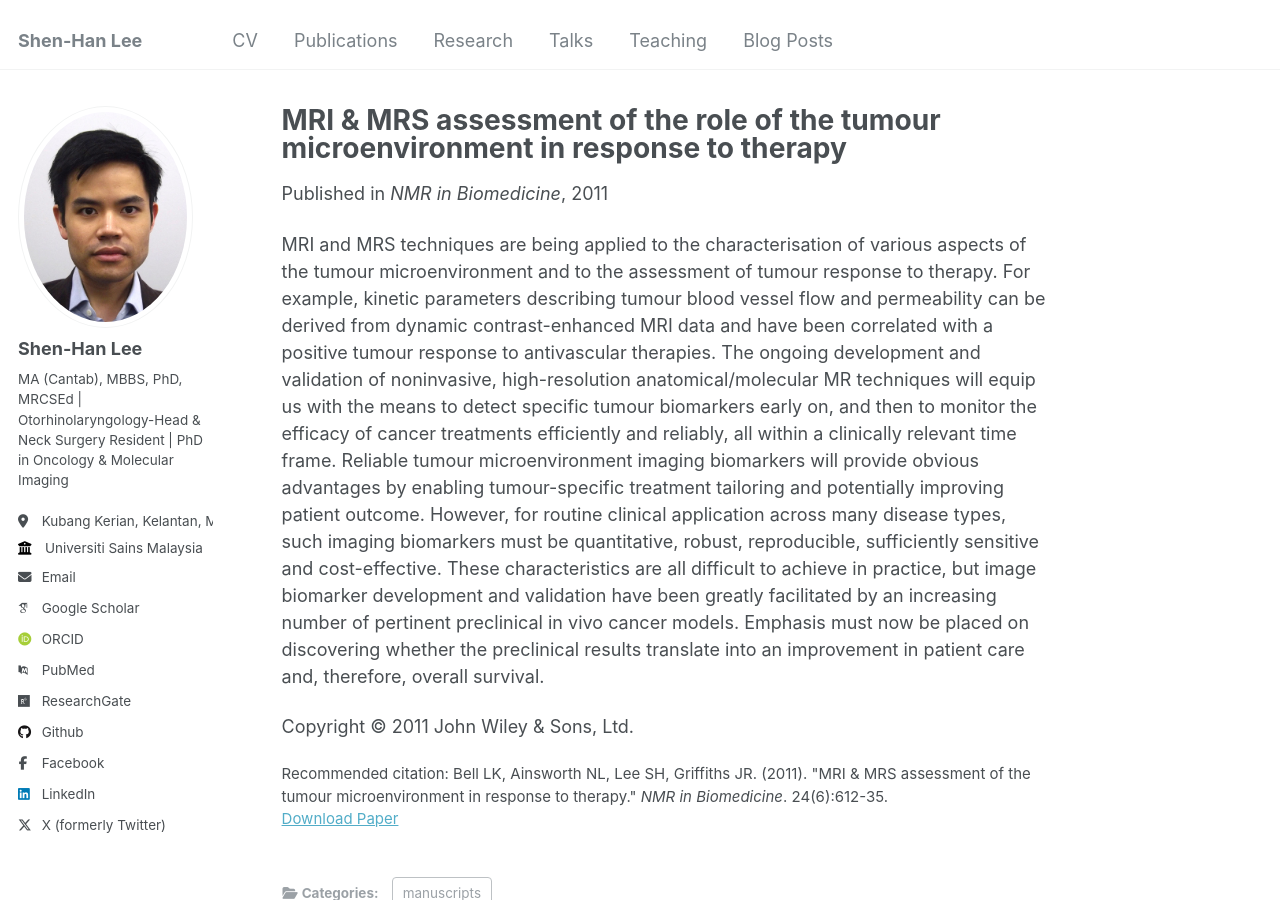
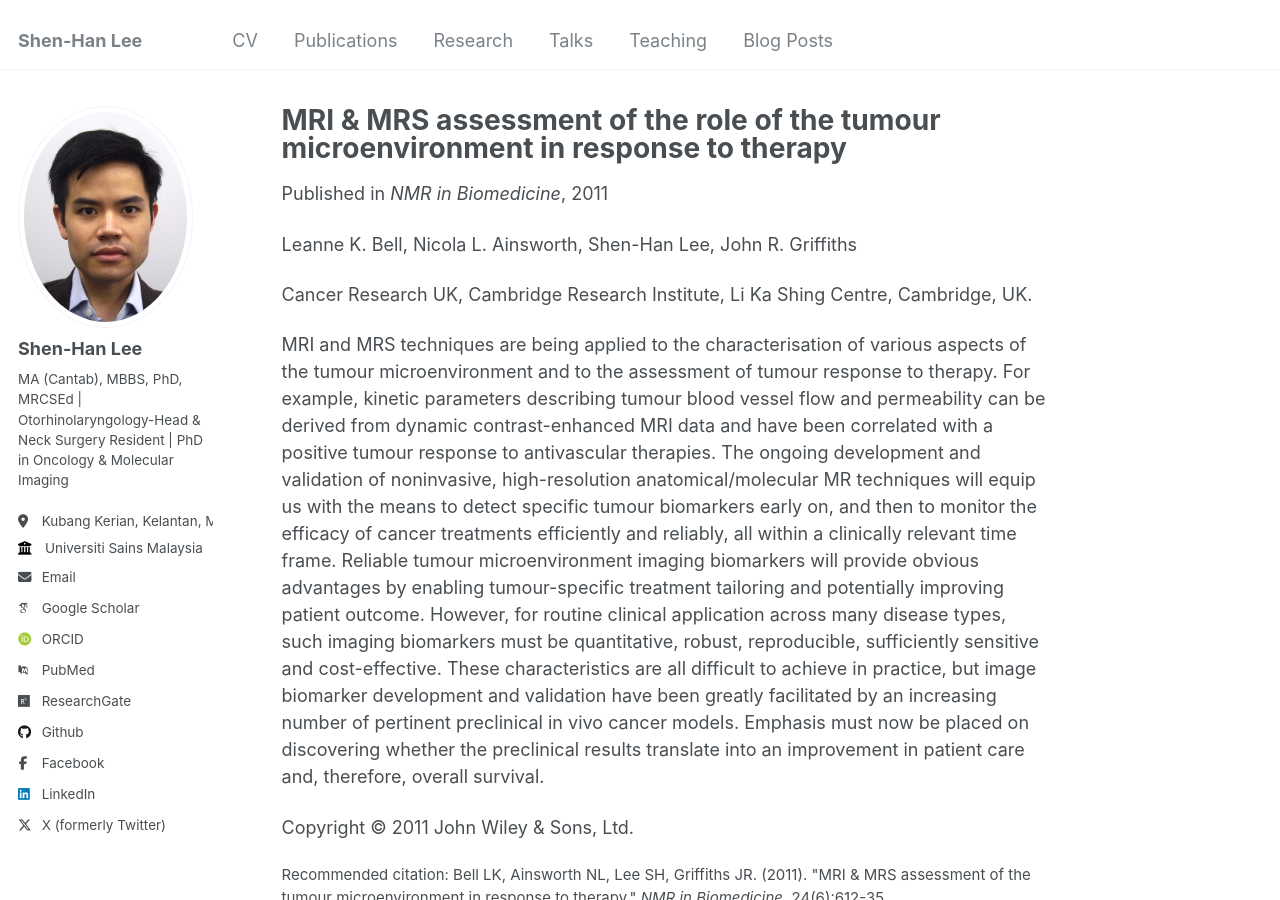
Before and after one commit to shenhanlee/shenhanlee.github.io, a Jekyll site: the page built from _publications/2009-10-01-paper-title-number-1.md, in a window 1280 px wide and 900 px high. Built offline with Jekyll 4.4.1, drawn with Linux system fonts in a browser that asks for light colours; some web fonts are replaced.

Commit message:
Merge remote-tracking branch 'origin/master'

```diff
--- a/_publications/2009-10-01-paper-title-number-1.md
+++ b/_publications/2009-10-01-paper-title-number-1.md
@@ -10,6 +10,10 @@ paperurl: 'http://shenhanlee.github.io/files/Bell LK, Griffiths JR_NMR in Biomed
 citation: 'Bell LK, Ainsworth NL, Lee SH, Griffiths JR. (2011). &quot;MRI & MRS assessment of the tumour microenvironment in response to therapy.&quot; <i>NMR in Biomedicine</i>. 24(6):612-35.'
 ---
 
+Leanne K. Bell, Nicola L. Ainsworth, Shen-Han Lee, John R. Griffiths
+
+Cancer Research UK, Cambridge Research Institute, Li Ka Shing Centre, Cambridge, UK.
+
 MRI and MRS techniques are being applied to the characterisation of various aspects of the tumour microenvironment and to the assessment of tumour response to therapy. For example, kinetic parameters describing tumour blood vessel flow and permeability can be derived from dynamic contrast-enhanced MRI data and have been correlated with a positive tumour response to antivascular therapies. The ongoing development and validation of noninvasive, high-resolution anatomical/molecular MR techniques will equip us with the means to detect specific tumour biomarkers early on, and then to monitor the efficacy of cancer treatments efficiently and reliably, all within a clinically relevant time frame. Reliable tumour microenvironment imaging biomarkers will provide obvious advantages by enabling tumour-specific treatment tailoring and potentially improving patient outcome. However, for routine clinical application across many disease types, such imaging biomarkers must be quantitative, robust, reproducible, sufficiently sensitive and cost-effective. These characteristics are all difficult to achieve in practice, but image biomarker development and validation have been greatly facilitated by an increasing number of pertinent preclinical in vivo cancer models. Emphasis must now be placed on discovering whether the preclinical results translate into an improvement in patient care and, therefore, overall survival.
 
 Copyright © 2011 John Wiley & Sons, Ltd.
```
Also changed, not shown: 1 other file.
